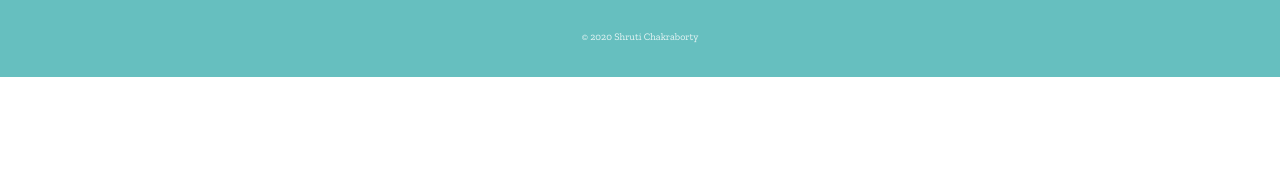
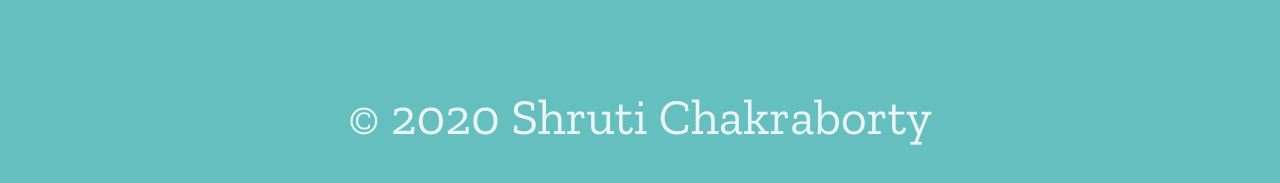
Before and after one commit to shruti0100/ShrutiCV, a plain HTML site: page index.html in a window 1280 px wide. Shown: the part 2383-2566 px from the top of the page. Before the commit the page ends 2460 px from the top, so only its background shows below. Drawn offline with nearby package versions, Linux system fonts and the light colour scheme.

Commit message:
Update styles.css

```diff
--- a/css/styles.css
+++ b/css/styles.css
@@ -137,6 +137,6 @@ left: 200px;
 
 .copyright{
   color: #EAF6F6;
-  font-size: 10px;
+  font-size: 50px;
   padding: 20px 0 0;
 }
```
